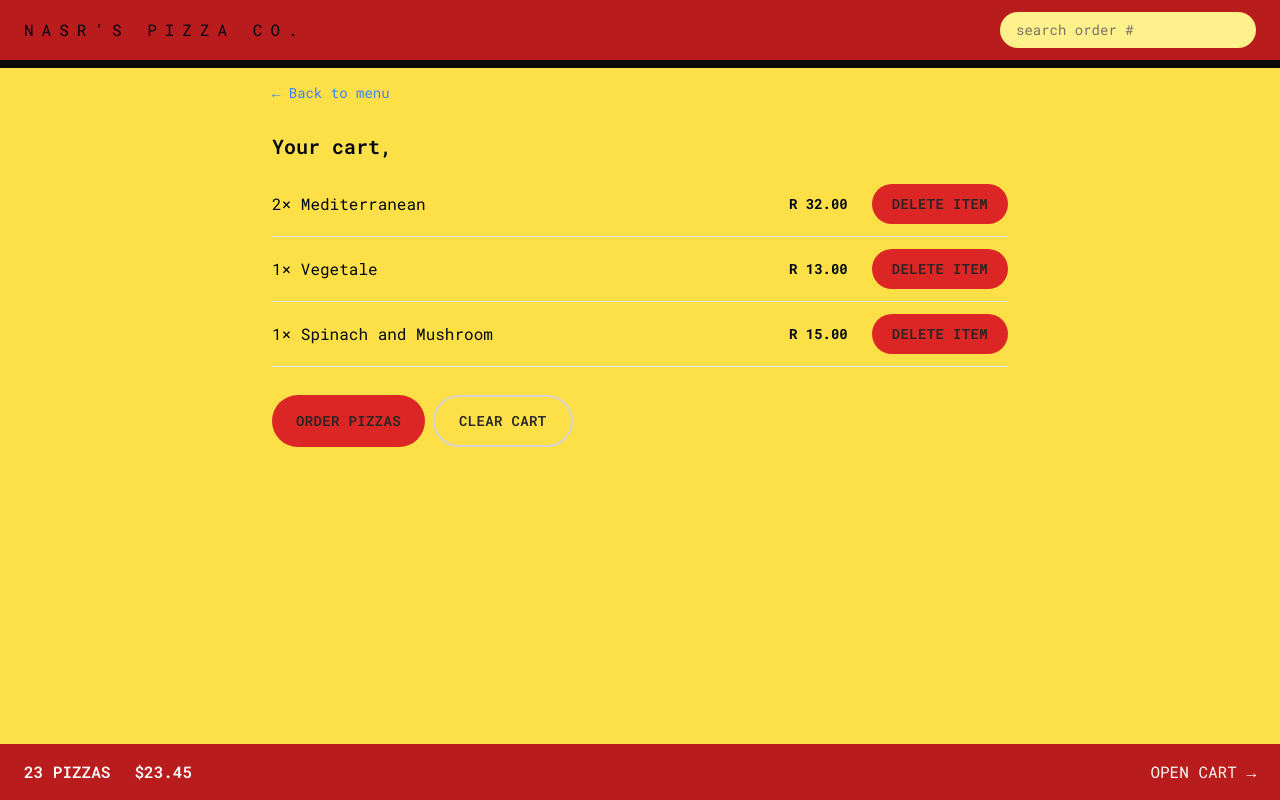
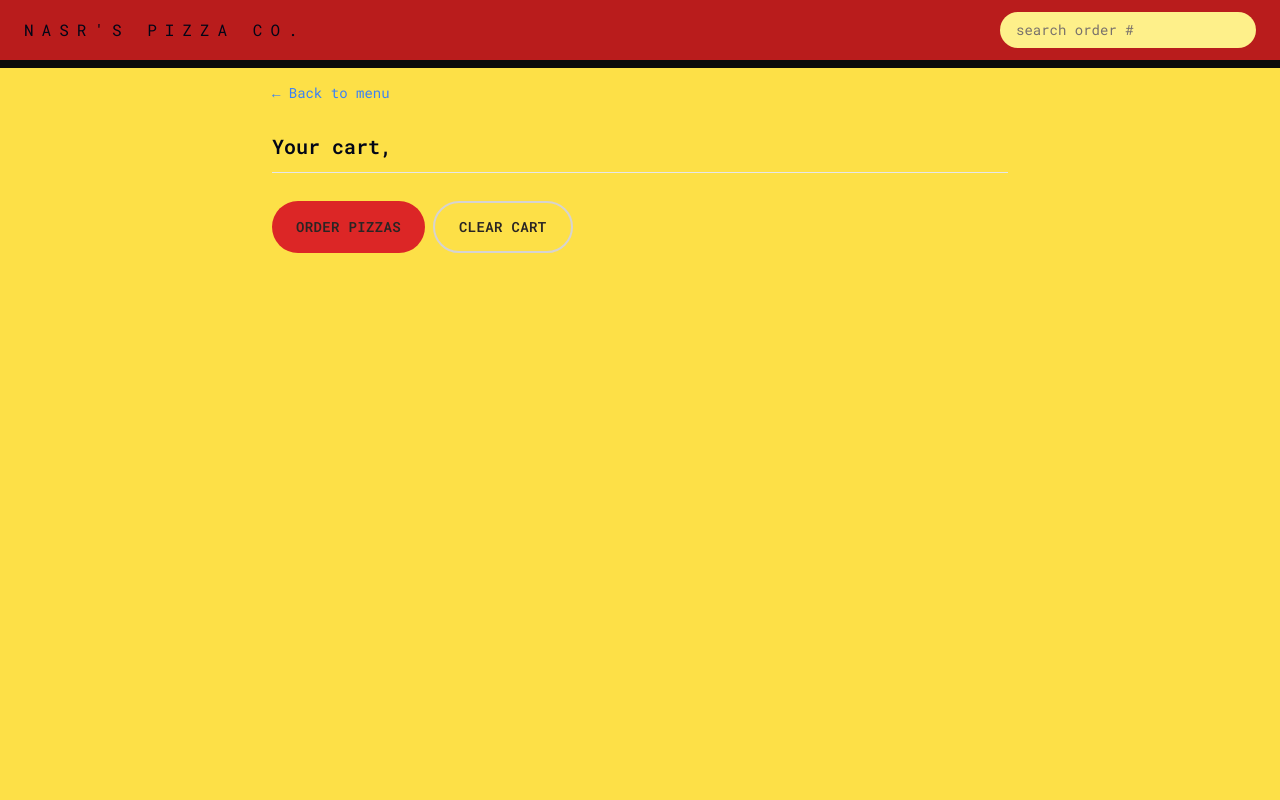
Before and after one commit to hansolo-N/fast-Pizza, a React (Vite) app: page /cart in a window 1280 px wide. Built offline with nearby package versions, Linux system fonts and the light colour scheme.

Commit message:
updated cartOverview component to display total number of items in cart as well as the total price

```diff
--- a/src/features/cart/Cart.jsx
+++ b/src/features/cart/Cart.jsx
@@ -3,32 +3,32 @@ import LinkButton from '../ui/LinkButton';
 import Button from '../ui/Button';
 import CartItem from './CartItem'
 import { useSelector } from 'react-redux/es/hooks/useSelector';
-const fakeCart = [
-  {
-    pizzaId: 12,
-    name: 'Mediterranean',
-    quantity: 2,
-    unitPrice: 16,
-    totalPrice: 32,
-  },
-  {
-    pizzaId: 6,
-    name: 'Vegetale',
-    quantity: 1,
-    unitPrice: 13,
-    totalPrice: 13,
-  },
-  {
-    pizzaId: 11,
-    name: 'Spinach and Mushroom',
-    quantity: 1,
-    unitPrice: 15,
-    totalPrice: 15,
-  },
-];
+// const fakeCart = [
+//   {
+//     pizzaId: 12,
+//     name: 'Mediterranean',
+//     quantity: 2,
+//     unitPrice: 16,
+//     totalPrice: 32,
+//   },
+//   {
+//     pizzaId: 6,
+//     name: 'Vegetale',
+//     quantity: 1,
+//     unitPrice: 13,
+//     totalPrice: 13,
+//   },
+//   {
+//     pizzaId: 11,
+//     name: 'Spinach and Mushroom',
+//     quantity: 1,
+//     unitPrice: 15,
+//     totalPrice: 15,
+//   },
+// ];
 
 function Cart() {
-  const cart = fakeCart;
+  const cart = useSelector((store)=>store.cart.cart);
   const username = useSelector((store)=>store.user.username)
   return (
     <div className='px-4 py-3'>
@@ -36,7 +36,7 @@ function Cart() {
 
       <h2 className='mt-7 text-xl font-semibold'>Your cart,{username}</h2>
       <ul className='mt-3 divide-y divide-stone-200 border-b'>
-        {fakeCart.map(item=><CartItem item={item} key={item.pizzaId}/>)}
+        {cart.map(item=><CartItem item={item} key={item.pizzaId}/>)}
       </ul>
 
       <div className='mt-7 space-x-2'>
--- a/src/features/cart/CartOverview.jsx
+++ b/src/features/cart/CartOverview.jsx
@@ -1,12 +1,19 @@
 import { Link } from "react-router-dom";
-
+import { useSelector } from "react-redux";
+import { getTotalCartPrice, getTotalQuantity } from "./cartSlice";
 
 function CartOverview() {
+  const totalCartQuantity = useSelector(getTotalQuantity)
+
+  const totalCartPrice = useSelector(getTotalCartPrice)
+
+  if(!totalCartQuantity) return null
+
   return (
     <div className='bg-red-700 text-stone-50 p-4 uppercase md:text-base sm:px-6 flex items-center justify-between'>
       <p className=" text-neutral-50 font-semibold uppercase space-x-4 sm:space-x-6 ">
-        <span >23 pizzas</span>
-        <span >$23.45</span>
+        <span >{totalCartQuantity} pizzas</span>
+        <span >R{totalCartPrice}</span>
       </p>
       <Link to='/cart'>Open cart &rarr;</Link>
     </div>
--- a/src/features/cart/cartSlice.js
+++ b/src/features/cart/cartSlice.js
@@ -3,13 +3,7 @@ import { createSlice } from "@reduxjs/toolkit"
 
 const initialState = {
 cart:[
-    {
-        pizzaId: 12,
-        name: 'Mediterranean',
-        quantity:2,
-        unitPrice:16,
-        totalPrice:32,
-    }
+
 ]
 }
 
@@ -45,3 +39,7 @@ const cartSlice = createSlice({
 export default cartSlice.reducer
 
 export const {addItem,removeItem,increaseItemQuantity,decreaseItemQuantity,clearCart} = cartSlice.actions
+
+export const getTotalQuantity=(state)=>state.cart.cart.reduce((sum,item)=>sum + item.quantity,0)
+
+export const getTotalCartPrice=(state)=>state.cart.cart.reduce((sum,item)=>sum + item.totalPrice,0)
--- a/src/features/ui/Home.jsx
+++ b/src/features/ui/Home.jsx
@@ -3,7 +3,7 @@ import { useSelector } from 'react-redux/es/hooks/useSelector';
 import Button from './Button';
 
 function Home() {
-  const username = useSelector((store)=>store.user.username)
+  const username = useSelector((state)=>state.user.username)
 
   return (
     <div className='my-10 text-center sm:my-16 px-4 '>
--- a/src/store.js
+++ b/src/store.js
@@ -1,9 +1,11 @@
 import { configureStore } from "@reduxjs/toolkit";
 import userReducer from "./features/user/userSlice"
+import cartReducer from './features/cart/cartSlice'
 
  const store = configureStore({
     reducer :{
-        user: userReducer
+        user: userReducer,
+        cart: cartReducer
     }
  })
 
```
